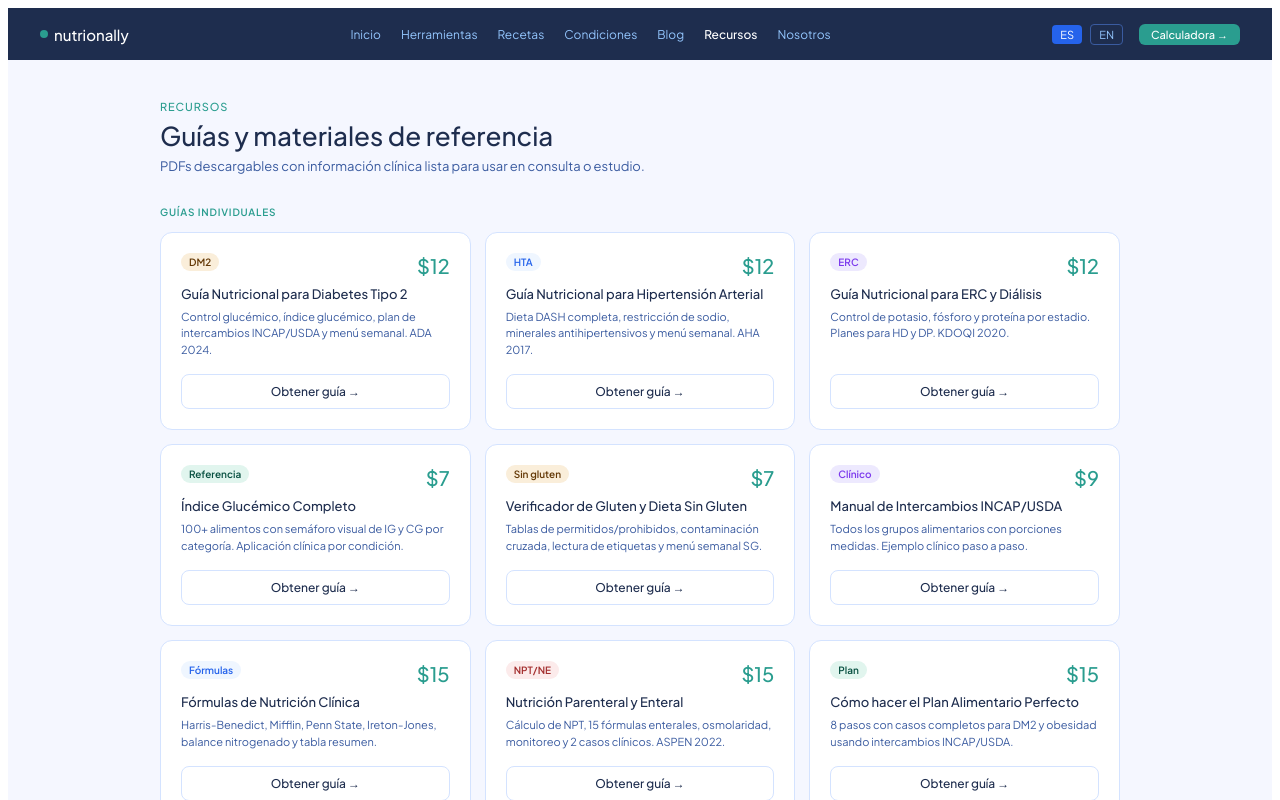
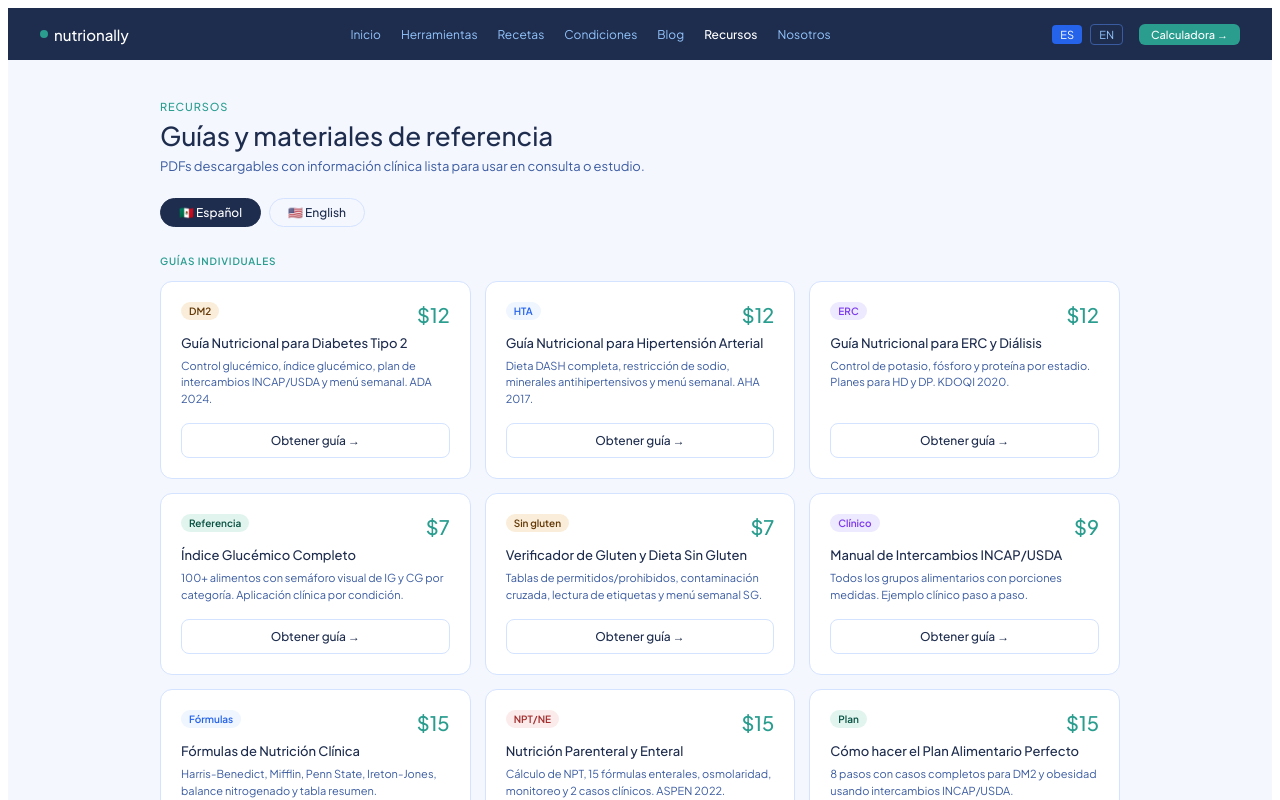
Before and after one commit to Patzz87/nutrionally-main, a React (Vite) app: page /resources in a window 1280 px wide. Shown: the top 800 px of the page. Built offline with nearby package versions, Linux system fonts and the light colour scheme.

Commit message:
feat: Resources ES/EN tabs with all 22 Payhip products

```diff
--- a/src/pages/Resources.jsx
+++ b/src/pages/Resources.jsx
@@ -1,81 +1,140 @@
+import { useState } from "react";
 import { useMeta } from "../hooks/useMeta.js";
 const F = "Plus Jakarta Sans, sans-serif";
 const TEAL = "#2A9D8F";
 const NAVY = "#1E2D4E";
 
-const PRODUCTS = [
-  {id:"CoF3c",price:"$12",name_es:"Guía Nutricional para Diabetes Tipo 2",name_en:"Nutrition Guide for Type 2 Diabetes",desc_es:"Control glucémico, índice glucémico, plan de intercambios INCAP/USDA y menú semanal. ADA 2024.",desc_en:"Glycemic control, glycemic index, INCAP/USDA exchange plan and weekly menu. ADA 2024.",tag_es:"DM2",tag_en:"DM2",tag_bg:"#FAEEDA",tag_tc:"#633806"},
-  {id:"Yta9e",price:"$12",name_es:"Guía Nutricional para Hipertensión Arterial",name_en:"Nutrition Guide for Hypertension",desc_es:"Dieta DASH completa, restricción de sodio, minerales antihipertensivos y menú semanal. AHA 2017.",desc_en:"Full DASH diet, sodium restriction, antihypertensive minerals and weekly menu. AHA 2017.",tag_es:"HTA",tag_en:"HTA",tag_bg:"#EFF6FF",tag_tc:"#2563EB"},
-  {id:"So8XR",price:"$12",name_es:"Guía Nutricional para ERC y Diálisis",name_en:"Nutrition Guide for CKD and Dialysis",desc_es:"Control de potasio, fósforo y proteína por estadio. Planes para HD y DP. KDOQI 2020.",desc_en:"Potassium, phosphorus and protein control by stage. HD and PD plans. KDOQI 2020.",tag_es:"ERC",tag_en:"CKD",tag_bg:"#EDE9FE",tag_tc:"#7C3AED"},
-  {id:"2EWzv",price:"$7",name_es:"Índice Glucémico Completo",name_en:"Complete Glycemic Index",desc_es:"100+ alimentos con semáforo visual de IG y CG por categoría. Aplicación clínica por condición.",desc_en:"100+ foods with visual IG and GL traffic light by category. Clinical application by condition.",tag_es:"Referencia",tag_en:"Reference",tag_bg:"#E1F5EE",tag_tc:"#085041"},
-  {id:"jpRQw",price:"$7",name_es:"Verificador de Gluten y Dieta Sin Gluten",name_en:"Gluten Checker and Gluten-Free Diet",desc_es:"Tablas de permitidos/prohibidos, contaminación cruzada, lectura de etiquetas y menú semanal SG.",desc_en:"Allowed/forbidden tables, cross-contamination, label reading and gluten-free weekly menu.",tag_es:"Sin gluten",tag_en:"Gluten-free",tag_bg:"#FAEEDA",tag_tc:"#633806"},
-  {id:"n5sz0",price:"$9",name_es:"Manual de Intercambios INCAP/USDA",name_en:"INCAP/USDA Exchange Manual",desc_es:"Todos los grupos alimentarios con porciones medidas. Ejemplo clínico paso a paso.",desc_en:"All food groups with measured portions. Step-by-step clinical example.",tag_es:"Clínico",tag_en:"Clinical",tag_bg:"#EDE9FE",tag_tc:"#7C3AED"},
-  {id:"8eI47",price:"$15",name_es:"Fórmulas de Nutrición Clínica",name_en:"Clinical Nutrition Formulas",desc_es:"Harris-Benedict, Mifflin, Penn State, Ireton-Jones, balance nitrogenado y tabla resumen.",desc_en:"Harris-Benedict, Mifflin, Penn State, Ireton-Jones, nitrogen balance and quick-reference table.",tag_es:"Fórmulas",tag_en:"Formulas",tag_bg:"#EFF6FF",tag_tc:"#2563EB"},
-  {id:"5imEV",price:"$15",name_es:"Nutrición Parenteral y Enteral",name_en:"Parenteral and Enteral Nutrition",desc_es:"Cálculo de NPT, 15 fórmulas enterales, osmolaridad, monitoreo y 2 casos clínicos. ASPEN 2022.",desc_en:"TPN calculation, 15 enteral formulas, osmolarity, monitoring and 2 clinical cases. ASPEN 2022.",tag_es:"NPT/NE",tag_en:"TPN/EN",tag_bg:"#FCEBEB",tag_tc:"#A32D2D"},
-  {id:"Z1Hdb",price:"$15",name_es:"Cómo hacer el Plan Alimentario Perfecto",name_en:"How to Build the Perfect Meal Plan",desc_es:"8 pasos con casos completos para DM2 y obesidad usando intercambios INCAP/USDA.",desc_en:"8 steps with complete cases for DM2 and obesity using INCAP/USDA exchanges.",tag_es:"Plan",tag_en:"Plan",tag_bg:"#E1F5EE",tag_tc:"#085041"},
-  {id:"KDbeO",price:"$19",name_es:"Casos Clínicos Resueltos (10 casos)",name_en:"Solved Clinical Cases (10 cases)",desc_es:"DM2, HTA, ERC, obesidad, embarazo, cáncer, adulto mayor, deportista y pediatría.",desc_en:"DM2, HTA, CKD, obesity, pregnancy, cancer, elderly, athlete and pediatrics.",tag_es:"Casos",tag_en:"Cases",tag_bg:"#FAEEDA",tag_tc:"#633806"},
-];
+const PRODUCTS = {
+  es: [
+    {id:"CoF3c",price:"$12",name:"Guía Nutricional para Diabetes Tipo 2",desc:"Control glucémico, índice glucémico, plan de intercambios INCAP/USDA y menú semanal. ADA 2024.",tag:"DM2",tag_bg:"#FAEEDA",tag_tc:"#633806"},
+    {id:"Yta9e",price:"$12",name:"Guía Nutricional para Hipertensión Arterial",desc:"Dieta DASH completa, restricción de sodio, minerales antihipertensivos y menú semanal. AHA 2017.",tag:"HTA",tag_bg:"#EFF6FF",tag_tc:"#2563EB"},
+    {id:"So8XR",price:"$12",name:"Guía Nutricional para ERC y Diálisis",desc:"Control de potasio, fósforo y proteína por estadio. Planes para HD y DP. KDOQI 2020.",tag:"ERC",tag_bg:"#EDE9FE",tag_tc:"#7C3AED"},
+    {id:"2EWzv",price:"$7",name:"Índice Glucémico Completo",desc:"100+ alimentos con semáforo visual de IG y CG por categoría. Aplicación clínica por condición.",tag:"Referencia",tag_bg:"#E1F5EE",tag_tc:"#085041"},
+    {id:"jpRQw",price:"$7",name:"Verificador de Gluten y Dieta Sin Gluten",desc:"Tablas de permitidos/prohibidos, contaminación cruzada, lectura de etiquetas y menú semanal SG.",tag:"Sin gluten",tag_bg:"#FAEEDA",tag_tc:"#633806"},
+    {id:"n5sz0",price:"$9",name:"Manual de Intercambios INCAP/USDA",desc:"Todos los grupos alimentarios con porciones medidas. Ejemplo clínico paso a paso.",tag:"Clínico",tag_bg:"#EDE9FE",tag_tc:"#7C3AED"},
+    {id:"8eI47",price:"$15",name:"Fórmulas de Nutrición Clínica",desc:"Harris-Benedict, Mifflin, Penn State, Ireton-Jones, balance nitrogenado y tabla resumen.",tag:"Fórmulas",tag_bg:"#EFF6FF",tag_tc:"#2563EB"},
+    {id:"5imEV",price:"$15",name:"Nutrición Parenteral y Enteral",desc:"Cálculo de NPT, 15 fórmulas enterales, osmolaridad, monitoreo y 2 casos clínicos. ASPEN 2022.",tag:"NPT/NE",tag_bg:"#FCEBEB",tag_tc:"#A32D2D"},
+    {id:"Z1Hdb",price:"$15",name:"Cómo hacer el Plan Alimentario Perfecto",desc:"8 pasos con casos completos para DM2 y obesidad usando intercambios INCAP/USDA.",tag:"Plan",tag_bg:"#E1F5EE",tag_tc:"#085041"},
+    {id:"KDbeO",price:"$19",name:"Casos Clínicos Resueltos (10 casos)",desc:"DM2, HTA, ERC, obesidad, embarazo, cáncer, adulto mayor, deportista y pediatría.",tag:"Casos",tag_bg:"#FAEEDA",tag_tc:"#633806"},
+  ],
+  en: [
+    {id:"KSeNi",price:"$12",name:"Nutrition Guide for Type 2 Diabetes",desc:"Glycemic control, GI index, INCAP/USDA exchange plan and weekly menu. ADA 2024.",tag:"DM2",tag_bg:"#FAEEDA",tag_tc:"#633806"},
+    {id:"OJKXI",price:"$12",name:"Nutrition Guide for Hypertension",desc:"Full DASH diet, sodium restriction, antihypertensive minerals and weekly menu. AHA 2017.",tag:"HTN",tag_bg:"#EFF6FF",tag_tc:"#2563EB"},
+    {id:"OHDyl",price:"$12",name:"Nutrition Guide for CKD and Dialysis",desc:"Potassium, phosphorus and protein control by stage. HD and PD plans. KDOQI 2020.",tag:"CKD",tag_bg:"#EDE9FE",tag_tc:"#7C3AED"},
+    {id:"VJu65",price:"$7",name:"Complete Glycemic Index",desc:"100+ foods with visual GI and GL traffic light by category. Clinical application by condition.",tag:"Reference",tag_bg:"#E1F5EE",tag_tc:"#085041"},
+    {id:"PIVvy",price:"$7",name:"Gluten Checker and Gluten-Free Diet",desc:"Allowed/forbidden tables, cross-contamination, label reading and gluten-free weekly menu.",tag:"Gluten-free",tag_bg:"#FAEEDA",tag_tc:"#633806"},
+    {id:"iQRGt",price:"$9",name:"INCAP/USDA Exchange Manual",desc:"All food groups with measured portions. Step-by-step clinical example.",tag:"Clinical",tag_bg:"#EDE9FE",tag_tc:"#7C3AED"},
+    {id:"afWLw",price:"$15",name:"Clinical Nutrition Formulas",desc:"Harris-Benedict, Mifflin, Penn State, Ireton-Jones, nitrogen balance and quick-reference table.",tag:"Formulas",tag_bg:"#EFF6FF",tag_tc:"#2563EB"},
+    {id:"GURFO",price:"$15",name:"Parenteral and Enteral Nutrition",desc:"TPN calculation, 15 enteral formulas, osmolarity, monitoring and 2 clinical cases. ASPEN 2022.",tag:"TPN/EN",tag_bg:"#FCEBEB",tag_tc:"#A32D2D"},
+    {id:"3YFc2",price:"$15",name:"How to Build the Perfect Meal Plan",desc:"8 steps with complete cases for T2D and obesity using INCAP/USDA exchanges.",tag:"Plan",tag_bg:"#E1F5EE",tag_tc:"#085041"},
+    {id:"SxKEO",price:"$19",name:"10 Solved Clinical Cases",desc:"T2D, HTN, CKD, obesity, pregnancy, cancer, elderly, athlete and pediatrics.",tag:"Cases",tag_bg:"#FAEEDA",tag_tc:"#633806"},
+  ],
+};
 
-const BUNDLE={id:"oR3kN",price_es:"$49",price_en:"$49",was_es:"$108 por separado",was_en:"$108 separately",name_es:"Kit Completo del Nutricionista Clínico",name_en:"Complete Clinical Nutritionist Kit",desc_es:"Las 10 guías + fórmulas clínicas + casos resueltos + intercambios INCAP. Todo lo que necesitas para consulta y estudio.",desc_en:"All 10 guides + clinical formulas + solved cases + INCAP exchanges. Everything you need for practice and study.",includes_es:["Guía DM2 · Guía HTA · Guía ERC","Índice glucémico completo","Verificador de gluten SG","Manual intercambios INCAP/USDA","Fórmulas de nutrición clínica","Nutrición parenteral y enteral","Plan alimentario perfecto","10 casos clínicos resueltos"],includes_en:["DM2 Guide · HTA Guide · CKD Guide","Complete glycemic index","Gluten-free checker SG","INCAP/USDA exchange manual","Clinical nutrition formulas","Parenteral and enteral nutrition","Perfect meal plan guide","10 solved clinical cases"]};
+const BUNDLE = {
+  es:{id:"oR3kN",price:"$49",was:"$108 por separado",name:"Kit Completo del Nutricionista Clínico",
+    desc:"Las 10 guías + fórmulas clínicas + casos resueltos + intercambios INCAP. Todo lo que necesitas para consulta y estudio.",
+    includes:["Guía DM2 · Guía HTA · Guía ERC","Índice glucémico completo","Verificador de gluten SG","Manual intercambios INCAP/USDA","Fórmulas de nutrición clínica","Nutrición parenteral y enteral","Plan alimentario perfecto","10 casos clínicos resueltos"],
+    btn:"Obtener kit completo →",badge:"MEJOR VALOR — ahorra \$59"},
+  en:{id:"mRtEb",price:"$49",was:"$108 separately",name:"Complete Clinical Nutritionist Kit",
+    desc:"All 10 guides + clinical formulas + solved cases + INCAP exchanges. Everything you need for practice and study.",
+    includes:["T2D Guide · HTN Guide · CKD Guide","Complete glycemic index","Gluten-free checker","INCAP/USDA exchange manual","Clinical nutrition formulas","Parenteral and enteral nutrition","Perfect meal plan guide","10 solved clinical cases"],
+    btn:"Get complete kit →",badge:"BEST VALUE — save \$59"},
+};
+
+const UI = {
+  es:{guides:"Guías individuales",bundle:"Bundle recomendado",btn:"Obtener guía →",
+    trust:"Pago seguro vía Payhip · Descarga inmediata · PDF listo para imprimir · Sin suscripción"},
+  en:{guides:"Individual guides",bundle:"Recommended bundle",btn:"Get guide →",
+    trust:"Secure payment via Payhip · Instant download · Print-ready PDF · No subscription"},
+};
 
 export default function Resources({lang}) {
   const isES = lang === "ES";
-  if(isES){useMeta({title:"Recursos de nutrición clínica — Nutrionally",description:"Guías clínicas descargables en PDF: DM2, HTA, ERC, índice glucémico, intercambios INCAP, fórmulas clínicas, NPT/NE y casos clínicos resueltos.",url:"https://nutrionally.com/resources"});}
-  else{useMeta({title:"Clinical nutrition resources — Nutrionally",description:"Downloadable clinical nutrition PDF guides: DM2, HTA, CKD, glycemic index, INCAP exchanges, clinical formulas, TPN/EN and solved clinical cases.",url:"https://nutrionally.com/resources"});}
+  const [tab, setTab] = useState(isES ? "es" : "en");
+
+  useMeta(isES
+    ? {title:"Recursos de nutrición clínica — Nutrionally",description:"Guías clínicas descargables en PDF: DM2, HTA, ERC, índice glucémico, intercambios INCAP, fórmulas clínicas, NPT/NE y casos clínicos resueltos.",url:"https://nutrionally.com/resources"}
+    : {title:"Clinical nutrition resources — Nutrionally",description:"Downloadable clinical nutrition PDF guides: T2D, HTN, CKD, glycemic index, INCAP exchanges, clinical formulas, TPN/EN and solved clinical cases.",url:"https://nutrionally.com/resources"});
 
   const openPayhip = (id) => {
     if(window.Payhip) window.Payhip.Checkout.open({product:id});
-    else window.open(`https://payhip.com/b/${id}`,"_blank");
+    else window.open("https://payhip.com/b/"+id,"_blank");
   };
+
+  const products = PRODUCTS[tab];
+  const bundle = BUNDLE[tab];
+  const ui = UI[tab];
 
   return (
     <div style={{padding:"40px 32px",maxWidth:960,margin:"0 auto"}}>
       <script src="https://payhip.com/payhip.js" async></script>
-      <div style={{fontSize:11,fontWeight:500,color:TEAL,textTransform:"uppercase",letterSpacing:"0.08em",marginBottom:6,fontFamily:F}}>{isES?"Recursos":"Resources"}</div>
-      <div style={{fontSize:26,fontWeight:500,color:NAVY,marginBottom:6,fontFamily:F}}>{isES?"Guías y materiales de referencia":"Guides and reference materials"}</div>
-      <div style={{fontSize:13,color:"#3A5BA0",marginBottom:32,fontFamily:F}}>{isES?"PDFs descargables con información clínica lista para usar en consulta o estudio.":"Downloadable PDFs with clinical information ready to use in practice or study."}</div>
-
-      <div style={{fontSize:10,fontWeight:600,color:TEAL,textTransform:"uppercase",letterSpacing:"0.08em",marginBottom:14,fontFamily:F}}>{isES?"Guías individuales":"Individual guides"}</div>
+      <div style={{fontSize:11,fontWeight:500,color:TEAL,textTransform:"uppercase",letterSpacing:"0.08em",marginBottom:6,fontFamily:F}}>
+        {isES?"Recursos":"Resources"}
+      </div>
+      <div style={{fontSize:26,fontWeight:500,color:NAVY,marginBottom:6,fontFamily:F}}>
+        {isES?"Guías y materiales de referencia":"Guides and reference materials"}
+      </div>
+      <div style={{fontSize:13,color:"#3A5BA0",marginBottom:24,fontFamily:F}}>
+        {isES?"PDFs descargables con información clínica lista para usar en consulta o estudio.":"Downloadable PDFs with clinical information ready to use in practice or study."}
+      </div>
+      <div style={{display:"flex",gap:8,marginBottom:28}}>
+        {["es","en"].map(t=>(
+          <button key={t} onClick={()=>setTab(t)} style={{
+            padding:"6px 18px",borderRadius:20,border:"1px solid",fontFamily:F,fontSize:12,fontWeight:500,cursor:"pointer",
+            background:tab===t?NAVY:"transparent",color:tab===t?"#fff":NAVY,borderColor:tab===t?NAVY:"#D4E3FF",
+          }}>
+            {t==="es"?"🇲🇽 Español":"🇺🇸 English"}
+          </button>
+        ))}
+      </div>
+      <div style={{fontSize:10,fontWeight:600,color:TEAL,textTransform:"uppercase",letterSpacing:"0.08em",marginBottom:14,fontFamily:F}}>
+        {ui.guides}
+      </div>
       <div style={{display:"grid",gridTemplateColumns:"repeat(3,1fr)",gap:14,marginBottom:32}}>
-        {PRODUCTS.map(p=>(
+        {products.map(p=>(
           <div key={p.id} style={{background:"#fff",border:"0.5px solid #D4E3FF",borderRadius:12,padding:20,display:"flex",flexDirection:"column"}}>
             <div style={{display:"flex",justifyContent:"space-between",alignItems:"flex-start",marginBottom:8}}>
-              <span style={{fontSize:10,fontWeight:600,padding:"3px 8px",borderRadius:20,background:p.tag_bg,color:p.tag_tc,fontFamily:F}}>{isES?p.tag_es:p.tag_en}</span>
+              <span style={{fontSize:10,fontWeight:600,padding:"3px 8px",borderRadius:20,background:p.tag_bg,color:p.tag_tc,fontFamily:F}}>{p.tag}</span>
               <span style={{fontSize:20,fontWeight:500,color:TEAL,fontFamily:F}}>{p.price}</span>
             </div>
-            <div style={{fontSize:13,fontWeight:500,color:NAVY,marginBottom:6,fontFamily:F,lineHeight:1.3}}>{isES?p.name_es:p.name_en}</div>
-            <div style={{fontSize:11,color:"#3A5BA0",lineHeight:1.5,marginBottom:16,fontFamily:F,flex:1}}>{isES?p.desc_es:p.desc_en}</div>
+            <div style={{fontSize:13,fontWeight:500,color:NAVY,marginBottom:6,fontFamily:F,lineHeight:1.3}}>{p.name}</div>
+            <div style={{fontSize:11,color:"#3A5BA0",lineHeight:1.5,marginBottom:16,fontFamily:F,flex:1}}>{p.desc}</div>
             <button onClick={()=>openPayhip(p.id)} style={{padding:"9px",borderRadius:8,background:"transparent",color:NAVY,border:"0.5px solid #D4E3FF",textAlign:"center",fontSize:12,fontWeight:500,fontFamily:F,cursor:"pointer",width:"100%"}}>
-              {isES?"Obtener guía →":"Get guide →"}
+              {ui.btn}
             </button>
           </div>
         ))}
       </div>
-
-      <div style={{fontSize:10,fontWeight:600,color:TEAL,textTransform:"uppercase",letterSpacing:"0.08em",marginBottom:14,fontFamily:F}}>{isES?"Bundle recomendado":"Recommended bundle"}</div>
+      <div style={{fontSize:10,fontWeight:600,color:TEAL,textTransform:"uppercase",letterSpacing:"0.08em",marginBottom:14,fontFamily:F}}>
+        {ui.bundle}
+      </div>
       <div style={{background:NAVY,borderRadius:12,padding:28,marginBottom:32,position:"relative"}}>
-        <div style={{position:"absolute",top:-10,left:"50%",transform:"translateX(-50%)",background:TEAL,color:"#fff",fontSize:10,fontWeight:500,padding:"3px 14px",borderRadius:20,fontFamily:F,whiteSpace:"nowrap"}}>{isES?"MEJOR VALOR — ahorra $59":"BEST VALUE — save $59"}</div>
+        <div style={{position:"absolute",top:-10,left:"50%",transform:"translateX(-50%)",background:TEAL,color:"#fff",fontSize:10,fontWeight:500,padding:"3px 14px",borderRadius:20,fontFamily:F,whiteSpace:"nowrap"}}>
+          {bundle.badge}
+        </div>
         <div style={{display:"flex",justifyContent:"space-between",alignItems:"flex-start",flexWrap:"wrap",gap:20}}>
           <div style={{flex:1,minWidth:260}}>
-            <div style={{fontSize:18,fontWeight:500,color:"#E2E8F0",marginBottom:6,fontFamily:F}}>{isES?BUNDLE.name_es:BUNDLE.name_en}</div>
-            <div style={{fontSize:12,color:"#93C5FD",lineHeight:1.6,marginBottom:14,fontFamily:F}}>{isES?BUNDLE.desc_es:BUNDLE.desc_en}</div>
+            <div style={{fontSize:18,fontWeight:500,color:"#E2E8F0",marginBottom:6,fontFamily:F}}>{bundle.name}</div>
+            <div style={{fontSize:12,color:"#93C5FD",lineHeight:1.6,marginBottom:14,fontFamily:F}}>{bundle.desc}</div>
             <div style={{display:"grid",gridTemplateColumns:"1fr 1fr",gap:"4px 16px"}}>
-              {(isES?BUNDLE.includes_es:BUNDLE.includes_en).map((item,i)=>(
+              {bundle.includes.map((item,i)=>(
                 <div key={i} style={{fontSize:11,color:"#93C5FD",fontFamily:F}}>✓ {item}</div>
               ))}
             </div>
           </div>
           <div style={{textAlign:"right",flexShrink:0}}>
-            <div style={{fontSize:13,color:"#8B949E",textDecoration:"line-through",fontFamily:F,marginBottom:2}}>{isES?BUNDLE.was_es:BUNDLE.was_en}</div>
-            <div style={{fontSize:36,fontWeight:500,color:TEAL,fontFamily:F,marginBottom:12}}>{isES?BUNDLE.price_es:BUNDLE.price_en}</div>
-            <button onClick={()=>openPayhip(BUNDLE.id)} style={{padding:"11px 28px",borderRadius:8,background:TEAL,color:"#fff",fontSize:13,fontWeight:500,fontFamily:F,cursor:"pointer",border:"none"}}>{isES?"Obtener kit completo →":"Get complete kit →"}</button>
+            <div style={{fontSize:13,color:"#8B949E",textDecoration:"line-through",fontFamily:F,marginBottom:2}}>{bundle.was}</div>
+            <div style={{fontSize:36,fontWeight:500,color:TEAL,fontFamily:F,marginBottom:12}}>{bundle.price}</div>
+            <button onClick={()=>openPayhip(bundle.id)} style={{padding:"11px 28px",borderRadius:8,background:TEAL,color:"#fff",fontSize:13,fontWeight:500,fontFamily:F,cursor:"pointer",border:"none"}}>
+              {bundle.btn}
+            </button>
           </div>
         </div>
       </div>
-
       <div style={{display:"flex",alignItems:"center",gap:10,background:"#F5F7FF",border:"0.5px solid #D4E3FF",borderRadius:8,padding:"12px 16px",fontFamily:F}}>
         <span style={{fontSize:18}}>🔒</span>
-        <span style={{fontSize:11,color:"#3A5BA0",lineHeight:1.5}}>{isES?"Pago seguro vía Payhip · Descarga inmediata · PDF listo para imprimir o pantalla · Sin suscripción · Garantía de satisfacción":"Secure payment via Payhip · Instant download · PDF ready to print or screen · No subscription · Satisfaction guarantee"}</span>
+        <span style={{fontSize:11,color:"#3A5BA0",lineHeight:1.5}}>{ui.trust}</span>
       </div>
     </div>
   );
```
